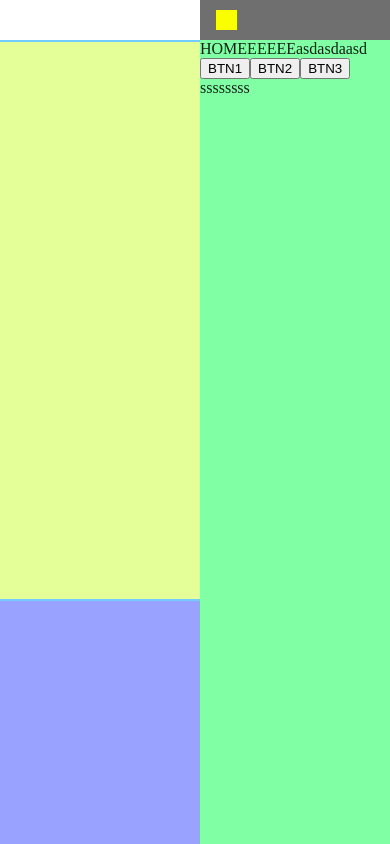
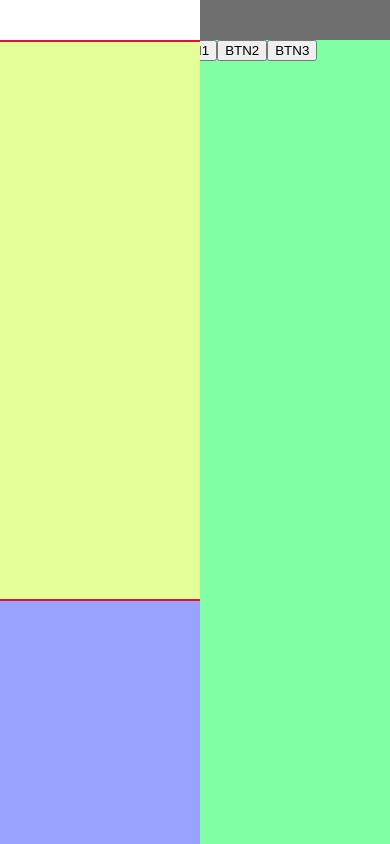
Before and after one commit to douglas9932/TescaroTechAviacaoWeb, a React (Create React App) app: page /Home in a window 390 px wide. Built offline with nearby package versions, Linux system fonts and the light colour scheme.

Commit message:
criando menu

```diff
--- a/src/Content/css/FrmLogin.module.css
+++ b/src/Content/css/FrmLogin.module.css
@@ -6,6 +6,7 @@
 }
 .ImagemFundo{
   min-height: 100%;
+  min-width: 100%;
 }
 .txtNomeEmpresaB {
   font-size: 40px;
--- a/src/Content/css/FrmMaster.module.css
+++ b/src/Content/css/FrmMaster.module.css
@@ -25,28 +25,32 @@
   height: 243px;
   overflow: hidden;
 }
-.menuAberto {
-  transition-delay: 0.1s;
-  transition-duration: 0.5s;
-  background-color: #72ccff;
-  width: 200px;
+
+.SideBarDesktop{
   display: flex;
   flex-direction: column;
   align-items: flex-start;
   justify-content: flex-start;
   gap: 2px;
+  background-color: crimson;
+  max-width: 200px;
+}
+
+.Open{
+  max-width: 200px;
+}
+.Close{
+  min-width: 50px;
+}
+.menuAberto {
+  transition-duration: 0.5s;
+  width: 200px;
 }
 
 .menuRecolhido {
-  transition-delay: 0.1s;
   transition-duration: 0.5s;
-  background-color: #72ccff;
+  background-color: #3d41ff;
   width: 50px;
-  display: flex;
-  flex-direction: column;
-  align-items: flex-start;
-  justify-content: flex-start;
-  gap: 2px;
 }
 
 .btnHamburguerButton {
@@ -93,3 +97,23 @@
   height: 100%;
   flex-direction: row;
 }
+
+@media screen and (width <= 700px){
+  .Open{
+    z-index: 99999;
+    max-width: 200px;
+  }
+  .Close{
+    z-index: 99999;
+    min-width: 0;
+  }
+  .menuRecolhido{
+    min-height: 0;
+    width: 0;
+  }
+  .bodyDiv{
+    position: absolute;
+    width: 100%;
+    height: 100%;
+  }
+}
--- a/src/Formularios/Arquivos/SideBar.tsx
+++ b/src/Formularios/Arquivos/SideBar.tsx
@@ -1,12 +1,67 @@
-import { FunctionComponent } from "react";
+import { FunctionComponent, useEffect, useState } from "react";
 import styles from "../../Content/css/FrmMaster.module.css";
 
+const CorpoDaPagina = document.getElementById('CorpoDaPagina');
 
 type Props = { css: string; label: string };
 
+function onMouseEnter(){
+  let SideBar =document.getElementById("SideBar");
+  if(SideBar!=null)
+  {
+    if(SideBar.classList.contains(styles.SideBarDesktop.toString()))
+    {
+      if(SideBar.classList.contains(styles.menuRecolhido))
+      {
+        SideBar.classList.remove(styles.menuRecolhido);
+        SideBar.classList.add(styles.menuAberto);
+      }
+    }
+  }
+}
+function onMouseLeave(){
+  let SideBar =document.getElementById("SideBar");
+  if(SideBar!=null)
+  {
+    if(SideBar.classList.contains(styles.SideBarDesktop.toString()))
+    {
+      if(SideBar.classList.contains(styles.menuAberto))
+      {
+        if(SideBar.classList.contains(styles.Close))
+        {
+          SideBar.classList.remove(styles.menuAberto);
+          SideBar.classList.add(styles.menuRecolhido);
+        }
+      }
+    }
+  }
+}
+
+
+if(CorpoDaPagina != null)
+{
+  CorpoDaPagina.addEventListener('click', CorpoDaPaginaClick);
+}
+function CorpoDaPaginaClick(){
+
+  let SideBar =document.getElementById("SideBar");
+
+  if(SideBar!=null)
+  {
+    if(window.innerWidth <= 700)
+    {
+      if(SideBar.classList.contains(styles.menuAberto))
+      {
+        SideBar.classList.remove(styles.menuAberto);
+        SideBar.classList.add(styles.menuRecolhido);
+      }
+    }
+  }
+}
+
 export const SideBar: FunctionComponent<Props>  =({ css, label, ...props }) => {
   return (
-        <div id="SideBar" className={css}>
+    <div id="SideBar" className={css} onMouseEnter={onMouseEnter} onMouseLeave={onMouseLeave}>
         <div className={styles.frameDiv} />
         <div className={styles.frameDiv1} />
         <div className={styles.frameDiv2} />
--- a/src/Formularios/Master.tsx
+++ b/src/Formularios/Master.tsx
@@ -5,19 +5,27 @@ import { SideBar } from "./Arquivos/SideBar";
 
 function MenuHamburguer_Click()
 {
-  var a =document.getElementById("SideBar");
-  if(a!=null)
+
+  let SideBar =document.getElementById("SideBar");
+
+  if(SideBar!=null)
   {
-    if(a.className == styles.menuRecolhido)
+    if(SideBar.classList.contains(styles.menuRecolhido))
     {
-      a.className = (styles.menuAberto);
+      SideBar.classList.remove(styles.menuRecolhido);
+      SideBar.classList.remove(styles.Close);
+      SideBar.classList.add(styles.menuAberto);
+      SideBar.classList.add(styles.Open);
     }
     else
     {
-      a.className = (styles.menuRecolhido);
+      SideBar.classList.remove(styles.menuAberto);
+      SideBar.classList.remove(styles.Open);
+      SideBar.classList.add(styles.menuRecolhido);
+      SideBar.classList.add(styles.Close);
     }
   }
-  return a;
+  return SideBar;
 }
 
 
@@ -26,8 +34,8 @@ children
 }) => {
   return (
      <div className={styles.frmMasterDiv}>
-     <SideBar css={styles.menuAberto.toString()} label={""} />
-     <div className={styles.bodyDiv}>
+     <SideBar css={styles.SideBarDesktop.toString() + " " + styles.Open + " " + styles.menuAberto.toString()} label={""} />
+     <div id="CorpoDaPagina" className={styles.bodyDiv}>
        <div className={styles.pnlTopDiv}>
          <button className={styles.btnHamburguerButton} onClick={MenuHamburguer_Click}/>
        </div>
```
Lines whose indentation alone changed are shown as unchanged.
